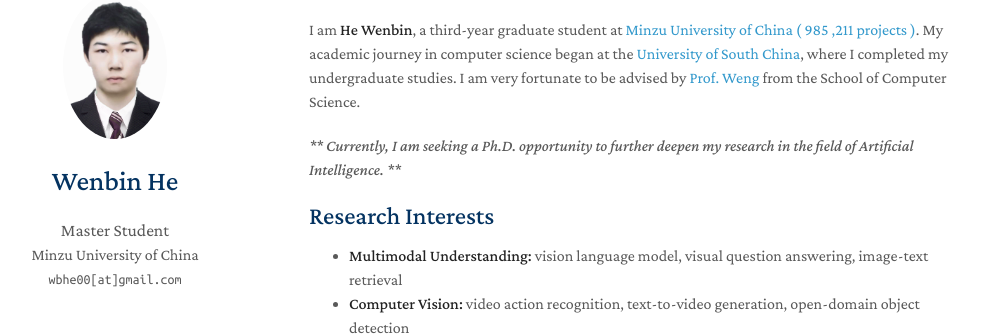
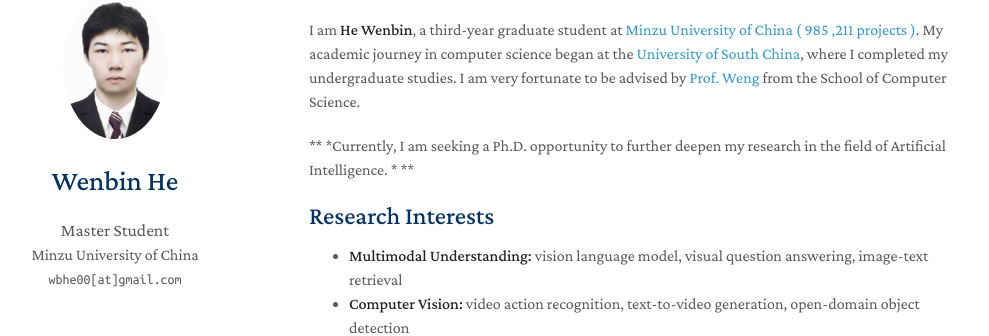
Before and after one commit to BbiHH/BbiHH.github.io, a Jekyll site: the page built from index.md, in a window 1280 px wide and 900 px high. Shown: the part 91-427 px from the top of the window, without its empty margins (161-1150 px from the left). Built offline with Jekyll 4.4.1, drawn with Linux system fonts in a browser that asks for light colours; a style sheet for code colours, icons or effects is not loaded; our own code applies the rules of GitHub Pages for plain Markdown files.

```diff
--- a/index.md
+++ b/index.md
@@ -6,7 +6,9 @@ layout: homepage
 
 I am **He Wenbin**, a third-year graduate student at [Minzu University of China ( 985 ,211 projects )](https://www.muc.edu.cn/xxgk1.htm). My academic journey in computer science began at the [University of South China](https://www.usc.edu.cn/xxgk/xxjj.htm), where I completed my undergraduate studies. I am very fortunate to be advised by [Prof. Weng](https://gjaqyjy.muc.edu.cn/info/1052/1171.htm) from the School of Computer Science.
 
-*** Currently, I am seeking a Ph.D. opportunity to further deepen my research in the field of Artificial Intelligence. ***
+** \*Currently, I am seeking a Ph.D. opportunity to further deepen my research in the field of Artificial Intelligence. \* **
+
+
 
 ## Research Interests
 
```
